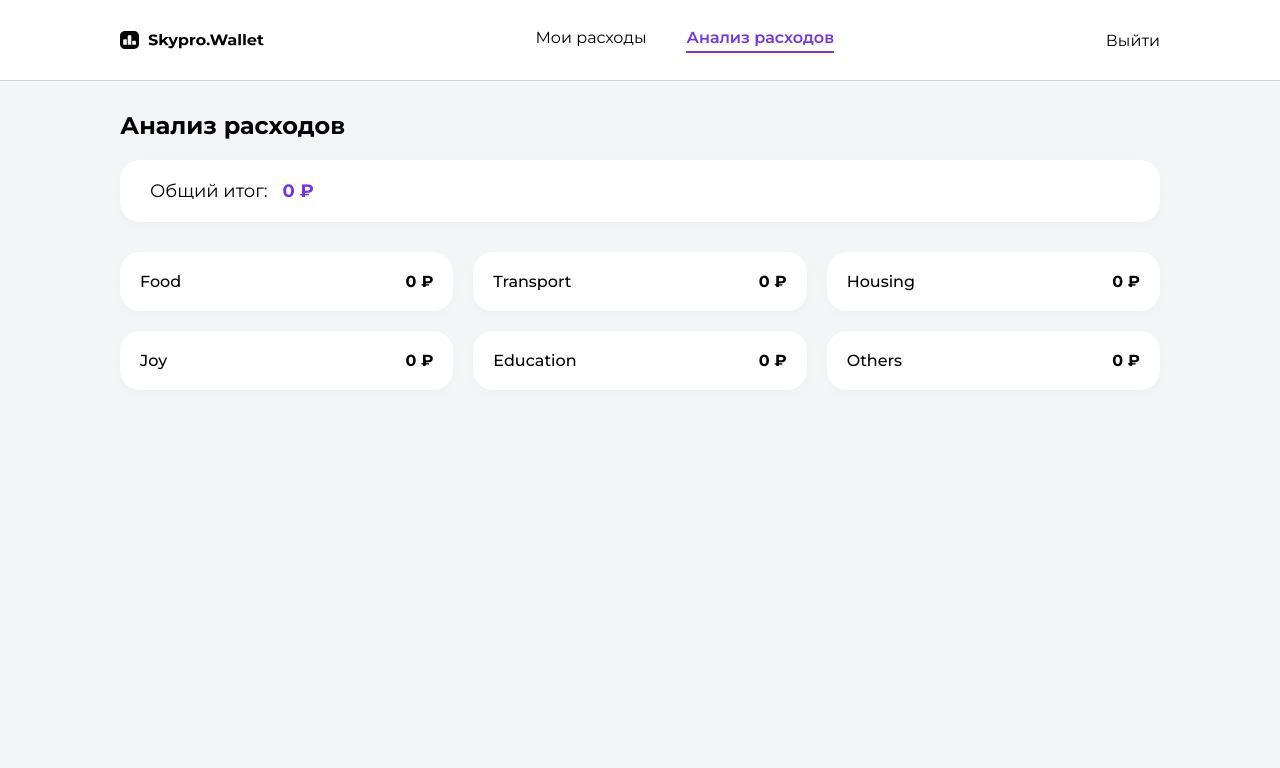
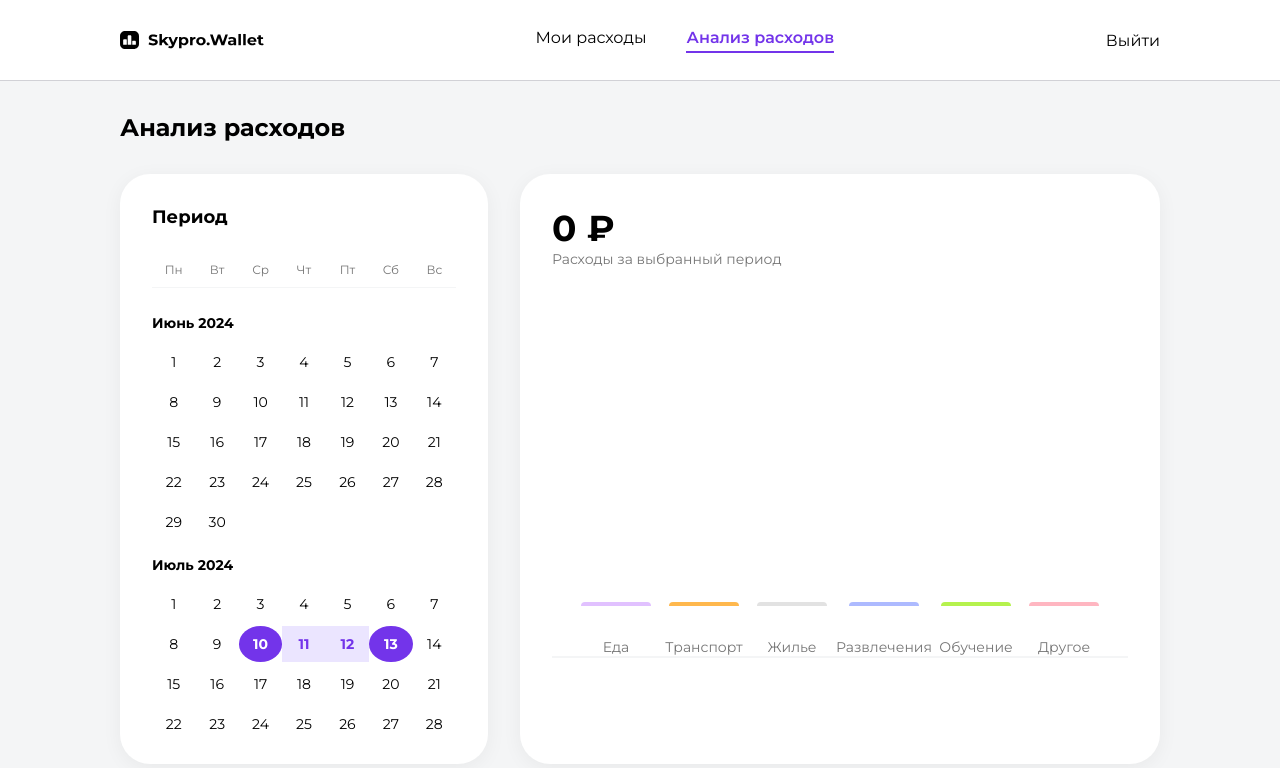
Before and after one commit to Navetki/Skypro-Wallet, a React (Vite) app: page /analysis in a window 1280 px wide. Shown: the top 768 px of the page. Built offline with nearby package versions, Linux system fonts and the light colour scheme; no server answers; sample sign-in values are in the browser's storage.

Commit message:
skypro-Wallet 2 часть

```diff
--- a/src/App.jsx
+++ b/src/App.jsx
@@ -19,12 +19,18 @@ function App() {
       setIsLoading(false);
       return;
     }
-
     try {
       const data = await getTransactions({ token: user.token });
-      setTransactions(data.transactions || []);
+
+      const result = data.transactions || data;
+
+      if (Array.isArray(result)) {
+        setTransactions(result);
+      } else {
+        setTransactions([]);
+      }
     } catch (error) {
-      console.error("Ошибка при загрузке данных:", error.message);
+      console.error("Ошибка загрузки:", error.message);
     } finally {
       setIsLoading(false);
     }
--- /dev/null
+++ b/src/components/Calendar/Calendar.jsx
@@ -0,0 +1,74 @@
+import React, { useState } from "react";
+import * as S from "./Calendar.styled";
+
+const Calendar = () => {
+  const daysOfWeek = ["Пн", "Вт", "Ср", "Чт", "Пт", "Сб", "Вс"];
+
+  const [range, setRange] = useState({
+    start: "2024-07-10",
+    end: "2024-07-13",
+  });
+
+  const handleDayClick = (dateStr) => {
+    if (!range.start || (range.start && range.end)) {
+      setRange({ start: dateStr, end: null });
+    } else {
+      if (dateStr < range.start) {
+        setRange({ start: dateStr, end: range.start });
+      } else {
+        setRange({ ...range, end: dateStr });
+      }
+    }
+  };
+
+  const renderDays = (count, monthYear, monthNum) => {
+    return [...Array(count)].map((_, i) => {
+      const day = i + 1;
+
+      const dateStr = `${monthYear}-${String(monthNum).padStart(2, "0")}-${String(day).padStart(2, "0")}`;
+
+      const isStart = dateStr === range.start;
+      const isEnd = dateStr === range.end;
+      const inRange =
+        range.start &&
+        range.end &&
+        dateStr > range.start &&
+        dateStr < range.end;
+
+      return (
+        <S.Day
+          key={dateStr}
+          $selected={isStart || isEnd || inRange}
+          $isStart={isStart}
+          $isEnd={isEnd}
+          onClick={() => handleDayClick(dateStr)}
+        >
+          {day}
+        </S.Day>
+      );
+    });
+  };
+
+  return (
+    <S.CalendarWrapper>
+      <S.DaysHeader>
+        {daysOfWeek.map((day) => (
+          <span key={day}>{day}</span>
+        ))}
+      </S.DaysHeader>
+
+      <S.CalendarScroll>
+        <S.MonthTitle>Июнь 2024</S.MonthTitle>
+        <S.DaysGrid>{renderDays(30, "2024", 6)}</S.DaysGrid>
+
+        <S.MonthTitle>Июль 2024</S.MonthTitle>
+        <S.DaysGrid>{renderDays(31, "2024", 7)}</S.DaysGrid>
+
+        <S.MonthTitle>Август 2024</S.MonthTitle>
+        <S.DaysGrid>{renderDays(31, "2024", 8)}</S.DaysGrid>
+      </S.CalendarScroll>
+    </S.CalendarWrapper>
+  );
+};
+
+export default Calendar;
--- /dev/null
+++ b/src/components/Calendar/Calendar.styled.js
@@ -0,0 +1,80 @@
+import styled from "styled-components";
+export const CalendarWrapper = styled.div`
+  display: flex;
+  flex-direction: column;
+  height: 480px;
+  width: 100%;
+  position: relative;
+`;
+
+export const DaysHeader = styled.div`
+  display: grid;
+  grid-template-columns: repeat(7, 1fr);
+  text-align: center;
+  font-size: 12px;
+  color: #767676;
+  padding: 10px 0;
+  border-bottom: 1px solid #f4f5f6;
+
+  position: sticky;
+  top: 0;
+  background: white;
+  z-index: 10;
+`;
+export const CalendarScroll = styled.div`
+  flex: 1;
+  overflow-y: auto;
+  padding-top: 10px;
+  &::-webkit-scrollbar {
+    width: 6px;
+  }
+  &::-webkit-scrollbar-thumb {
+    background: #d1d1d6;
+    border-radius: 10px;
+  }
+`;
+export const MonthTitle = styled.h4`
+  font-size: 14px;
+  font-weight: 700;
+  margin: 16px 0 12px;
+`;
+
+export const DaysGrid = styled.div`
+  display: grid;
+  grid-template-columns: repeat(7, 1fr);
+  row-gap: 4px;
+`;
+
+export const Day = styled.div`
+  height: 36px;
+  display: flex;
+  align-items: center;
+  justify-content: center;
+  font-size: 14px;
+  cursor: pointer;
+  position: relative;
+  transition: all 0.2s;
+  z-index: 1;
+
+  ${(props) =>
+    props.$selected &&
+    `
+    background-color: #EBE5FF;
+    color: #7334EA;
+    font-weight: 700;
+  `}
+
+  ${(props) =>
+    (props.$isStart || props.$isEnd) &&
+    `
+    background-color: #7334EA !important;
+    color: #FFFFFF !important;
+    border-radius: 50% !important;
+  `}
+
+  &:hover {
+    background-color: #7334ea;
+    color: #ffffff;
+    border-radius: 50%;
+  }
+`;
--- a/src/components/ExpenseTable/ExpenseTable.jsx
+++ b/src/components/ExpenseTable/ExpenseTable.jsx
@@ -11,6 +11,7 @@ const categoryLabels = {
   education: "Образование",
   others: "Другое",
 };
+
 const ExpenseTable = ({ transactions, isLoading, token, refreshData }) => {
   const handleDelete = async (id) => {
     const result = await Swal.fire({
@@ -34,7 +35,6 @@ const ExpenseTable = ({ transactions, isLoading, token, refreshData }) => {
 
   return (
     <S.TableWrapper>
-      <S.TableTitle>Таблица расходов</S.TableTitle>
       <S.Table>
         <thead>
           <tr>
--- a/src/pages/AnalysisPage/AnalysisPage.jsx
+++ b/src/pages/AnalysisPage/AnalysisPage.jsx
@@ -2,6 +2,25 @@ import React, { useMemo } from "react";
 import Header from "../../components/Header/Header";
 import { Container } from "../../App.styled";
 import * as S from "./AnalysisPage.styled";
+import Calendar from "../../components/Calendar/Calendar";
+
+const categoryColors = {
+  food: "#E1C1FF",
+  transport: "#FFB84D",
+  housing: "#E2E2E2",
+  joy: "#ADBAFF",
+  education: "#B5F24D",
+  others: "#FFB6C1",
+};
+
+const categoryLabels = {
+  food: "Еда",
+  transport: "Транспорт",
+  housing: "Жилье",
+  joy: "Развлечения",
+  education: "Обучение",
+  others: "Другое",
+};
 
 const AnalysisPage = ({ transactions, user, logout }) => {
   const categoriesSummary = useMemo(() => {
@@ -13,19 +32,20 @@ const AnalysisPage = ({ transactions, user, logout }) => {
       education: 0,
       others: 0,
     };
-
     transactions.forEach((t) => {
-      if (summary[t.category] !== undefined) {
+      if (summary[t.category] !== undefined)
         summary[t.category] += Number(t.sum);
-      }
     });
-
     return summary;
   }, [transactions]);
 
-  const totalAmount = Object.values(categoriesSummary).reduce(
-    (acc, curr) => acc + curr,
-    0,
+  const totalAmount = useMemo(
+    () => Object.values(categoriesSummary).reduce((a, b) => a + b, 0),
+    [categoriesSummary],
+  );
+  const maxValue = useMemo(
+    () => Math.max(...Object.values(categoriesSummary), 1),
+    [categoriesSummary],
   );
 
   return (
@@ -34,18 +54,39 @@ const AnalysisPage = ({ transactions, user, logout }) => {
       <S.FullWidthBackground>
         <Container>
           <S.Title>Анализ расходов</S.Title>
-          <S.TotalBlock>
-            Общий итог: <span>{totalAmount} ₽</span>
-          </S.TotalBlock>
 
-          <S.StatsGrid>
-            {Object.entries(categoriesSummary).map(([key, value]) => (
-              <S.StatCard key={key}>
-                <S.StatName>{key}</S.StatName>
-                <S.StatValue>{value} ₽</S.StatValue>
-              </S.StatCard>
-            ))}
-          </S.StatsGrid>
+          <S.AnalysisContent>
+            <S.Sidebar>
+              <S.Card>
+                <S.CardTitle>Период</S.CardTitle>
+                <Calendar />
+              </S.Card>
+            </S.Sidebar>
+
+            <S.MainChartArea>
+              <S.Card>
+                <S.ChartHeader>
+                  <S.TotalSum>{totalAmount.toLocaleString()} ₽</S.TotalSum>
+                  <S.TotalLabel>Расходы за выбранный период</S.TotalLabel>
+                </S.ChartHeader>
+
+                <S.ChartContainer>
+                  {Object.entries(categoriesSummary).map(([key, value]) => (
+                    <S.ChartColumn key={key}>
+                      <S.BarWrapper>
+                        <S.BarValue>{value > 0 ? `${value} ₽` : ""}</S.BarValue>
+                        <S.BarFill
+                          $height={(value / maxValue) * 100}
+                          $color={categoryColors[key]}
+                        />
+                      </S.BarWrapper>
+                      <S.BarLabel>{categoryLabels[key]}</S.BarLabel>
+                    </S.ChartColumn>
+                  ))}
+                </S.ChartContainer>
+              </S.Card>
+            </S.MainChartArea>
+          </S.AnalysisContent>
         </Container>
       </S.FullWidthBackground>
     </S.PageWrapper>
--- a/src/pages/AnalysisPage/AnalysisPage.styled.js
+++ b/src/pages/AnalysisPage/AnalysisPage.styled.js
@@ -9,54 +9,125 @@ export const PageWrapper = styled.div`
 export const FullWidthBackground = styled.div`
   background-color: #f4f5f6;
   flex-grow: 1;
-  padding-bottom: 50px;
+  padding-bottom: 60px;
 `;
 
 export const Title = styled.h1`
   font-size: 24px;
   font-weight: 700;
-  margin: 30px 0 20px;
+  margin: 32px 0;
+`;
+
+export const AnalysisContent = styled.div`
+  display: flex;
+  gap: 32px;
+
+  align-items: stretch;
+  width: 100%;
+  margin-top: 32px;
+`;
+export const Sidebar = styled.aside`
+  width: 368px;
+  flex-shrink: 0;
+  display: flex;
+`;
+
+export const MainChartArea = styled.section`
+  flex: 1;
+  display: flex;
+`;
+
+export const Card = styled.div`
+  background: #ffffff;
+  padding: 32px;
+  border-radius: 30px;
+  box-shadow: 0px 4px 20px rgba(0, 0, 0, 0.05);
+  width: 100%;
+  display: flex;
+  flex-direction: column;
+`;
+
+export const CardTitle = styled.h3`
+  font-size: 18px;
+  font-weight: 700;
+  margin-bottom: 24px;
+`;
+
+export const CalendarPlaceholder = styled.div`
+  display: flex;
+  flex-direction: column;
+  gap: 12px;
+`;
+
+export const DateInput = styled.input`
+  padding: 12px;
+  border-radius: 12px;
+  border: 1px solid #d1d1d6;
+  font-family: "Montserrat", sans-serif;
+  outline: none;
+`;
+
+export const ChartHeader = styled.div`
+  margin-bottom: 40px;
+`;
+
+export const TotalSum = styled.h2`
+  font-size: 36px;
+  font-weight: 700;
   color: #000000;
 `;
 
-export const TotalBlock = styled.div`
-  background: #ffffff;
-  padding: 20px 30px;
-  border-radius: 20px;
-  margin-bottom: 30px;
-  font-size: 18px;
-  box-shadow: 0px 4px 20px -12px rgba(0, 0, 0, 0.13);
-
-  span {
-    font-weight: 700;
-    color: #7334ea;
-    margin-left: 10px;
-  }
+export const TotalLabel = styled.p`
+  color: #767676;
+  font-size: 14px;
 `;
 
-export const StatsGrid = styled.div`
-  display: grid;
-  grid-template-columns: repeat(auto-fill, minmax(280px, 1fr));
-  gap: 20px;
+export const ChartContainer = styled.div`
+  display: flex;
+  justify-content: space-around;
+  align-items: flex-end;
+  height: 350px;
+  padding: 40px 20px 0;
+  border-bottom: 2px solid #f4f5f6;
 `;
 
-export const StatCard = styled.div`
-  background: #ffffff;
-  padding: 20px;
-  border-radius: 20px;
-  box-shadow: 0px 4px 20px -12px rgba(0, 0, 0, 0.13);
+export const ChartColumn = styled.div`
   display: flex;
-  justify-content: space-between;
+  flex-direction: column;
   align-items: center;
+  flex: 1;
+  height: 100%;
 `;
 
-export const StatName = styled.span`
-  font-weight: 500;
-  color: #000000;
-  text-transform: capitalize;
+export const BarWrapper = styled.div`
+  display: flex;
+  flex-direction: column;
+  justify-content: flex-end;
+  align-items: center;
+  height: 100%;
+  width: 100%;
+  margin-bottom: 16px;
 `;
 
-export const StatValue = styled.span`
+export const BarValue = styled.span`
+  font-size: 14px;
   font-weight: 700;
-  color: #000000;
+  margin-bottom: 12px;
+  white-space: nowrap;
 `;
+
+export const BarFill = styled.div`
+  width: 70px;
+  border-radius: 12px 12px 0 0;
+  height: ${(props) => props.$height}%;
+  background-color: ${(props) => props.$color};
+  transition: height 0.5s ease-in-out;
+  min-height: 4px;
+`;
+
+export const BarLabel = styled.span`
+  font-size: 14px;
+  color: #767676;
+  margin-top: 16px;
+  text-align: center;
+`;
```
Also changed, not shown: src/components/ExpenseTable/ExpenseTable.styled.js (+12 -9 lines), src/components/NewExpenseForm/NewExpenseForm.jsx (+16 -14 lines), src/pages/MainPage/MainPage.jsx (+21 -3 lines), src/pages/MainPage/MainPage.styled.js (+37 -5 lines), src/services/api.js (+40 -10 lines).
